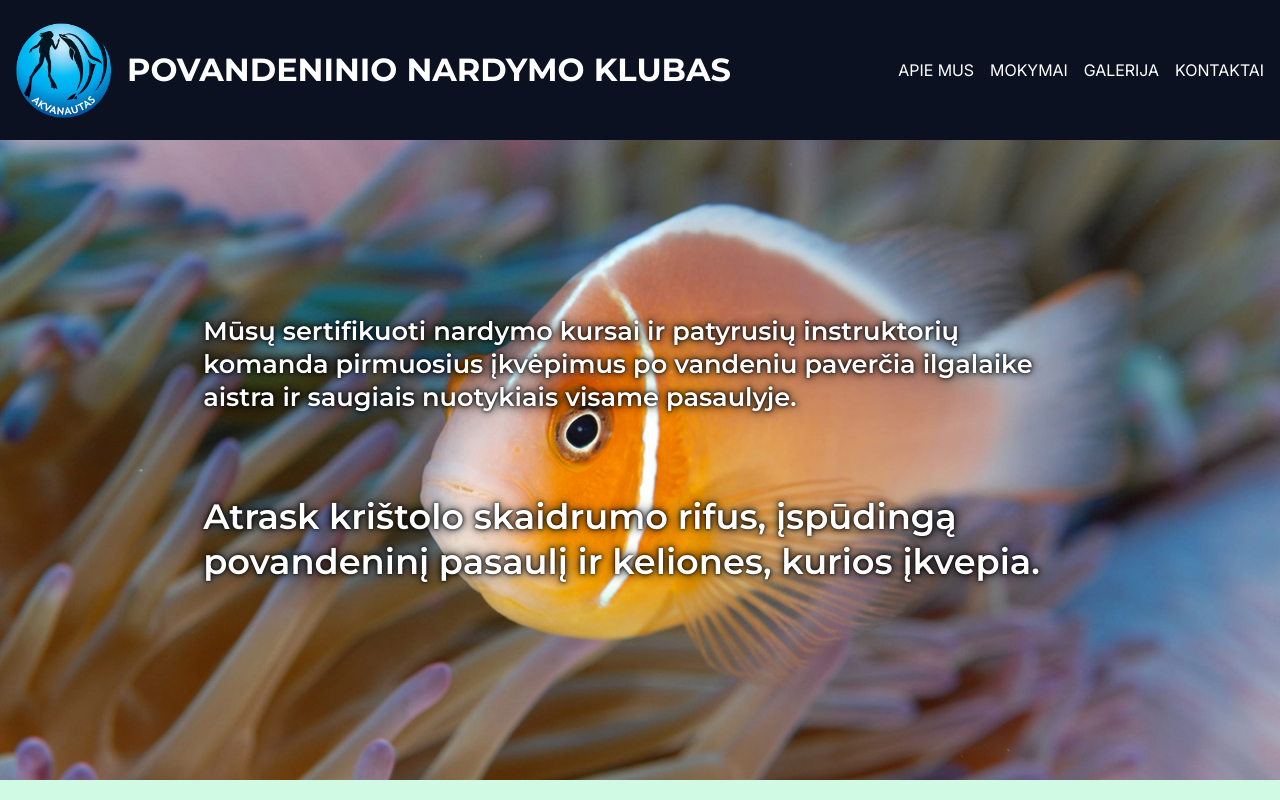
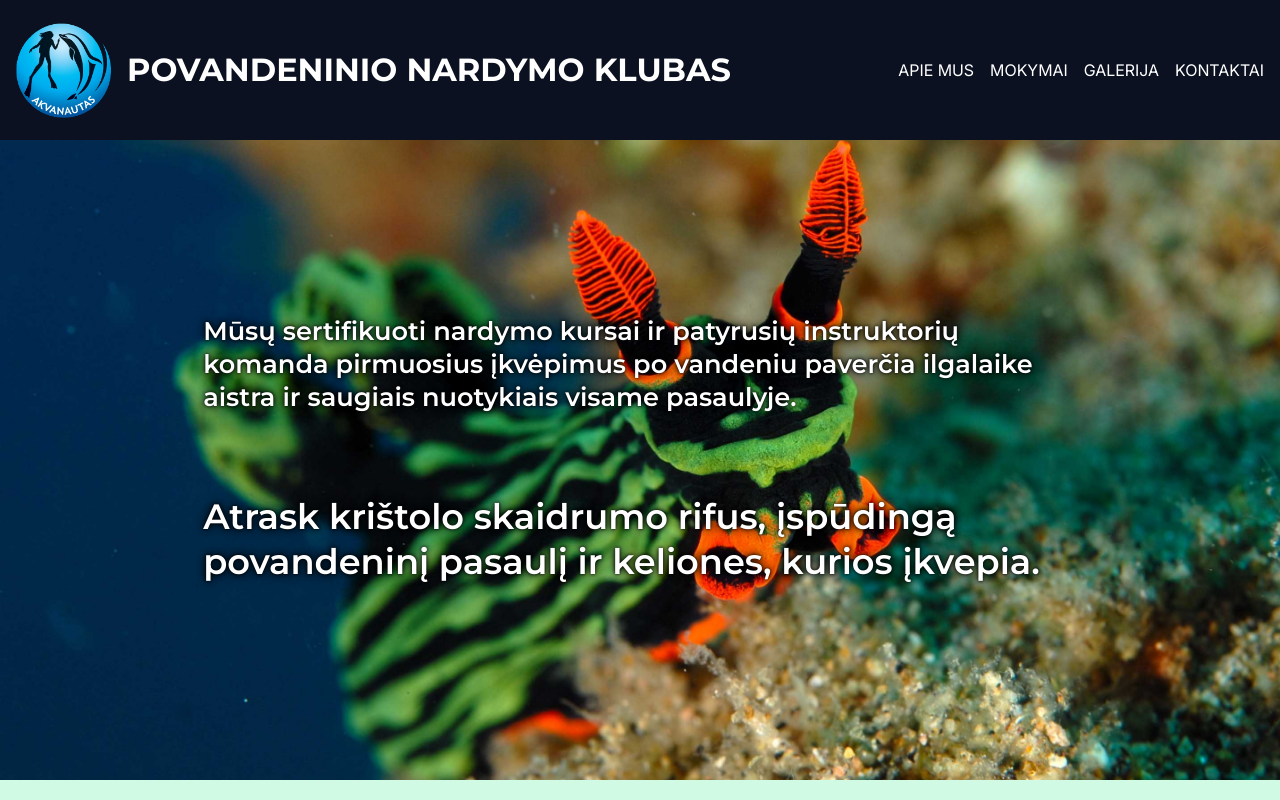
Before and after one commit to natalja-popova/kursinis, a Next.js app in the folder react-frontend/: page / in a window 1280 px wide. Shown: the top 800 px of the page. Built offline with nearby package versions, Linux system fonts and the light colour scheme.

Commit message:
layout fixes

```diff
--- a/react-frontend/components/Hero/Hero.tsx
+++ b/react-frontend/components/Hero/Hero.tsx
@@ -1,10 +1,23 @@
+import { useEffect, useState } from "react";
 import style from "./hero.module.css";
-type ImageProps = { bgImage: string };
-const Hero = ({ bgImage }: ImageProps) => {
+const images = [
+  { url: "/imgSlider/Bacground-photo2.jpg" },
+  { url: "/imgSlider/Bacground-photo3.jpg" },
+  { url: "/imgSlider/Bacground-photo5.jpg" },
+  { url: "/imgSlider/Bacground-photo6.jpg" },
+  { url: "/imgSlider/Bacground-photo7.jpg" },
+];
+const Hero = () => {
+  const [bg, setBg] = useState(images[0]);
+
+  useEffect(() => {
+    const random = images[Math.floor(Math.random() * images.length)];
+    setBg(random);
+  }, []);
   return (
     <section
-      className={style.heroBannerWarpper}
-      style={{ backgroundImage: `url(${bgImage})` }}
+      className={style.heroBannerWrapper}
+      // style={{ backgroundImage: `url(${bg.url})` }}
     >
       <div className={style.textWrapper}>
         <h2 className="h3">
--- a/react-frontend/components/Hero/hero.module.css
+++ b/react-frontend/components/Hero/hero.module.css
@@ -1,4 +1,4 @@
-.heroBannerWarpper {
+.heroBannerWrapper {
   color: var(--heading-color-white);
   min-height: 80vh;
   height: fit-content;
@@ -12,6 +12,7 @@
   display: flex;
   justify-content: center;
   align-items: center;
+  background-image: url("/imgSlider/Bacground-photo1.jpg");
   h2,
   h3 {
     color: var(--heading-color-white);
--- a/react-frontend/pages/admin/index.tsx
+++ b/react-frontend/pages/admin/index.tsx
@@ -74,7 +74,7 @@ const AdminIndex = () => {
             placeholder="Įveskite slaptažodį"
           />
           {errorMsg && <p className="errorMsg">{errorMsg}</p>}
-          <button onClick={login} disabled={disableButton}>
+          <button className="btnCTA" onClick={login} disabled={disableButton}>
             Prisijungti
           </button>
         </div>
--- a/react-frontend/pages/admin/styles.module.css
+++ b/react-frontend/pages/admin/styles.module.css
@@ -43,3 +43,7 @@
 .addImageVisible {
   display: block;
 }
+.smallSection {
+  width: 500px;
+  margin: auto;
+}
--- a/react-frontend/pages/index.tsx
+++ b/react-frontend/pages/index.tsx
@@ -3,9 +3,10 @@ import Header from "@/components/Header/Header";
 import Foooter from "@/components/Footer/Foooter";
 import Hero from "@/components/Hero/Hero";
 import ReactModal from "react-modal";
+import Head from "next/head";
 
 import About from "@/components/About/About";
-import { useState } from "react";
+
 import Courses from "@/components/Courses/Courses";
 import Medicine from "../components/About/Мedicine";
 import Gallery from "@/components/Gallery/Gallery";
@@ -19,22 +20,19 @@ const HomePage = () => {
     { url: "#Galerija", linkText: "GALERIJA", linkTitle: "Galerija" },
     { url: "#Kontaktai", linkText: "KONTAKTAI", linkTitle: "Kontaktai" },
   ];
-  const images = [
-    { url: "/imgSlider/Bacground-photo2.jpg" },
-    { url: "/imgSlider/Bacground-photo3.jpg" },
-    { url: "/imgSlider/Bacground-photo5.jpg" },
-    { url: "/imgSlider/Bacground-photo6.jpg" },
-    { url: "/imgSlider/Bacground-photo7.jpg" },
-  ];
 
-  const [bg] = useState(() => {
-    return images[Math.floor(Math.random() * images.length)];
-  });
   return (
     <>
       <Header navLinks={navLinks} />
       <main className={style.main}>
-        <Hero bgImage={bg.url} />
+        <Head>
+          <link
+            rel="preload"
+            as="image"
+            href="/imgSlider/Bacground-photo1.jpg"
+          />
+        </Head>
+        <Hero />
         <About />
         <Medicine />
         <Courses />
```
Also changed, not shown: react-frontend/pages/admin/addAlbum.tsx (+5 -2 lines).
